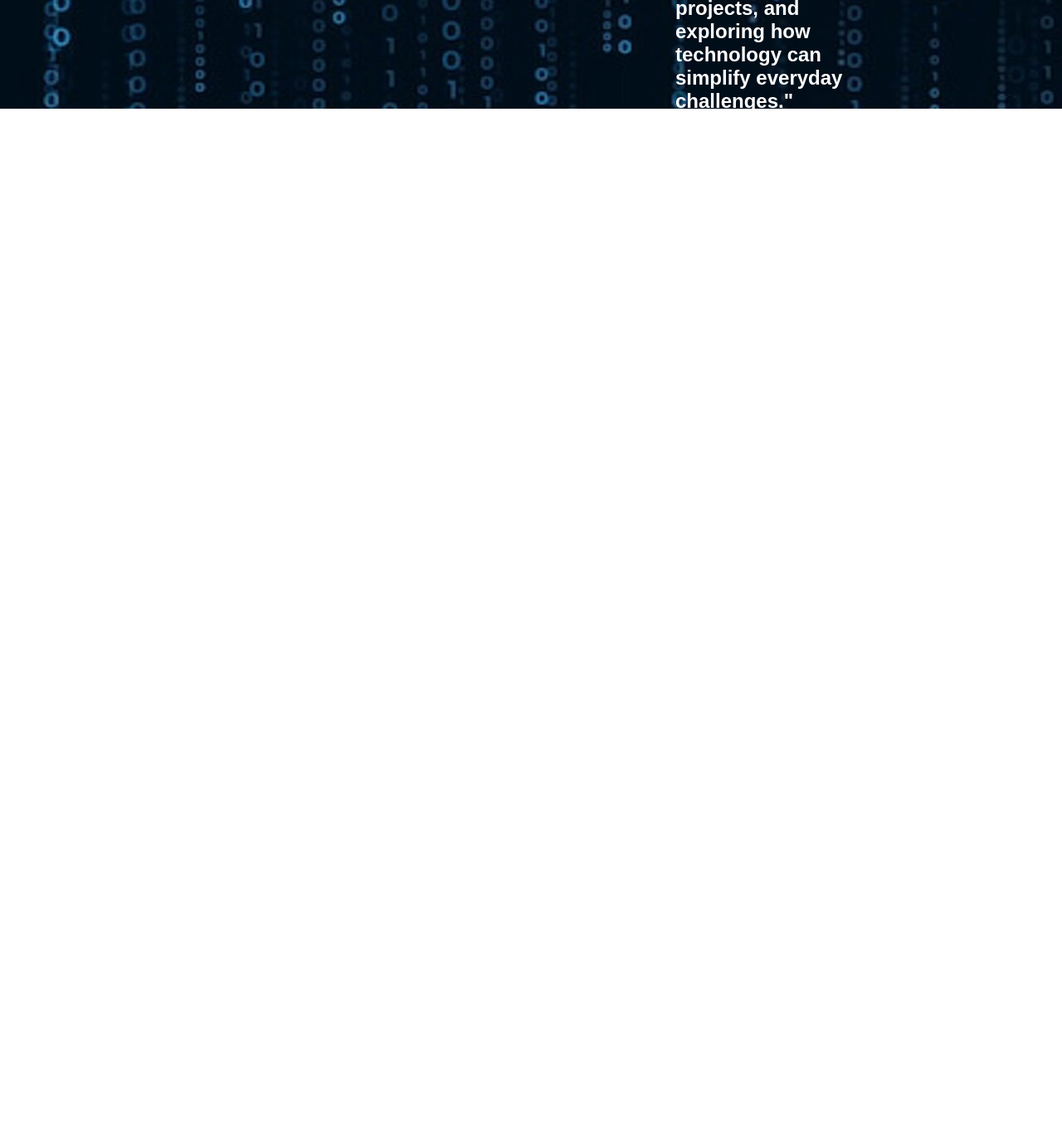
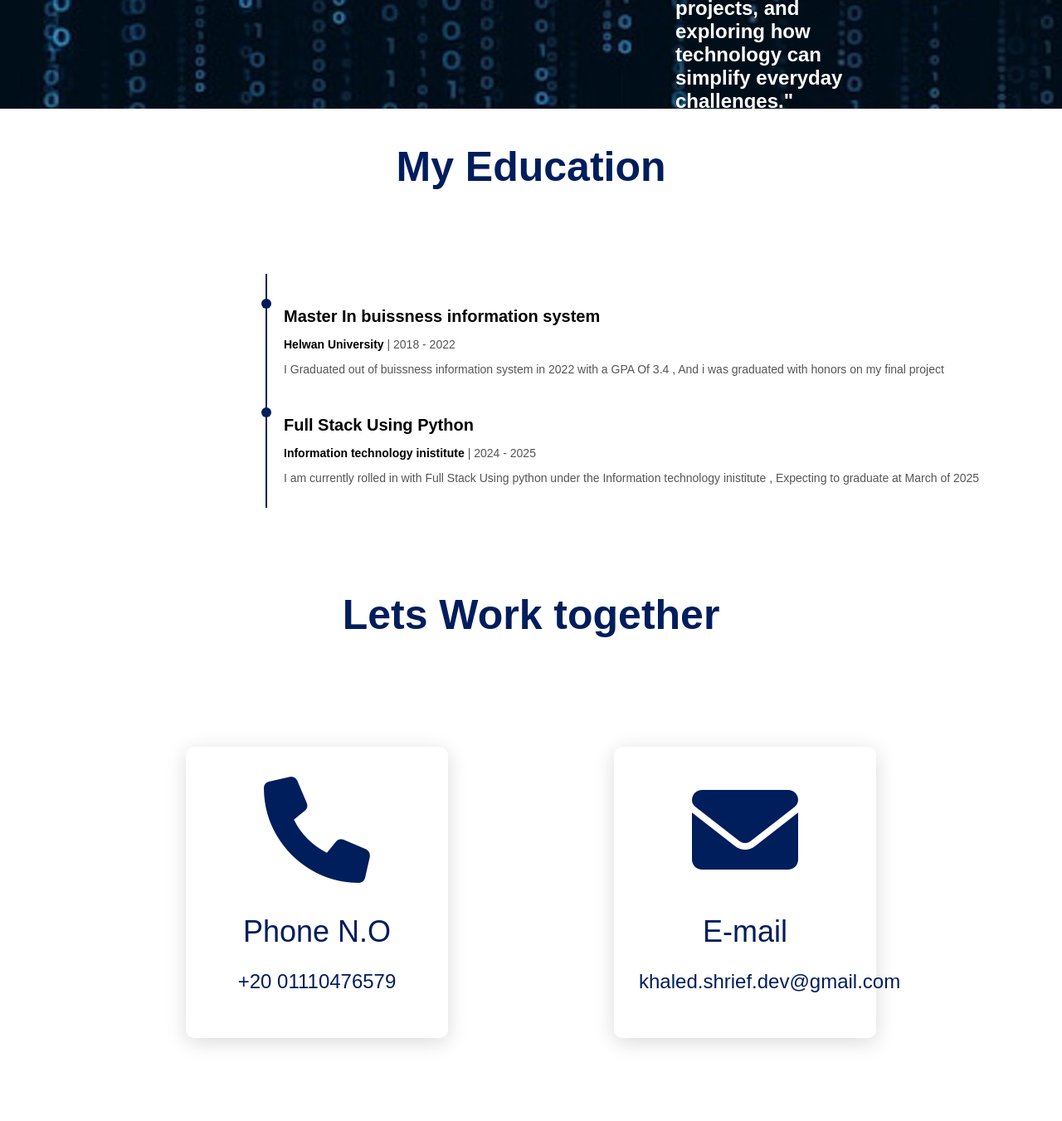
Before and after one commit to khaled-101/vanilaa-porfolio, a plain HTML site: page index.html in a window 1280 px wide. Shown: the part 838-2189 px from the top of the page at 83% size. Before the commit the page ends 998 px from the top, so only its background shows below. Drawn offline with nearby package versions, Linux system fonts and the light colour scheme.

Commit message:
final commit

```diff
--- a/index.html
+++ b/index.html
@@ -3,6 +3,9 @@
 <head>
     <meta charset="UTF-8">
     <meta name="viewport" content="width=device-width, initial-scale=1.0">
+    <link href="https://cdnjs.cloudflare.com/ajax/libs/font-awesome/6.0.0-beta3/css/all.min.css" rel="stylesheet">
+    <link href="lib/owlcarousel/assets/owl.carousel.min.css" rel="stylesheet">
+    <link href="lib/lightbox/css/lightbox.min.css" rel="stylesheet">
     <title>Portfolio</title>
     <link rel="stylesheet" href="style.css">
 </head>
@@ -33,6 +36,51 @@
 </p></div>
 </div>
 
+    <div class="education-title">
+        <h2>My Education</h2>
+    </div>
+    <div class="education-container">
+        <div class="education-item">
+            <div class="circle"></div>
+            <div class="education-content">
+                <h3>Master In buissness information system</h3>
+                <p><strong>Helwan University</strong> | 2018 - 2022</p>
+                <p>I Graduated out of buissness information system in 2022 with a GPA Of 3.4 , And i was graduated with honors on my final project  </p>
+            </div>
+        </div>
+        <div class="education-item">
+            <div class="circle"></div>
+            <div class="education-content">
+                <h3>Full Stack Using Python</h3>
+                <p><strong>Information technology inistitute </strong> | 2024 - 2025</p>
+                <p>I am currently rolled in with Full Stack Using python under the Information technology inistitute , Expecting to graduate at March of 2025  </p>
+            </div>
+        </div>
+
+    </div>
+
+    <h2 class="ctitle">Lets Work together</h2>
+<div class="contact">
+
+    <div class="card">
+    <div class="icon"><i class="fa-solid fa-phone"></i></div>
+    <div class="info">
+        <h2> Phone N.O</h2>
+        <p>+20 01110476579</p>
+
+        </div>
+    </div>
+
+        <div class="card">
+        <div class="icon"><i class="fa-solid fa-envelope"></i></div>
+        <div class="info">
+            <h2> E-mail </h2>
+            <p id="mail">khaled.shrief.dev@gmail.com</p>
+
+        </div>
+    </div>
+</div>
+
 
 
 </body>
--- a/style.css
+++ b/style.css
@@ -7,6 +7,9 @@ body {
     justify-content: space-between;
     align-items: center;
     background-color: #fff;
+    position: sticky;
+    z-index: 1000;
+    top: 0%;
     border-bottom: 1px solid #ccc;
     padding: 0.5em 1em;
     color: #333;
@@ -23,7 +26,7 @@ a{
 .navbar .brand .circle {
     width: 30px;
     height: 30px;
-    background-color: #00bcd4;
+    background-color: #001d5c;
     border-radius: 50%;
     margin-right: 0.5em;
 }
@@ -33,6 +36,10 @@ a{
     font-weight: bold;
     margin-right: 0.5em;
     color: #333;
+    transition: color 0.3s;
+}
+.navbar .brand .name:hover{
+    color: #00bcd4;
 }
 
 .navbar .brand .title {
@@ -66,18 +73,6 @@ a{
     border-right: 1px solid #ccc;
     padding-right: 1em;
 }
-
-/* Responsive navbar */
-@media (max-width: 768px) {
-    .navbar ul {
-        flex-direction: column;
-        align-items: flex-start;
-    }
-
-    .navbar ul li {
-        margin: 0.5em 0;
-    }
-}
 #personal{
         display: flex;
         flex-direction: row;
@@ -105,3 +100,188 @@ a{
     transform: scale(1.05);
     transition: transform 0.3s ease-in-out;
 }
+.ctitle{
+    display: flex;
+    justify-content: center;
+    font-size: 50px;
+    font-weight: bold;
+    color: #001d5c;
+    margin-bottom: 30px;
+}
+.contact{
+    display: flex;
+    justify-content: center;
+    flex-direction: row;
+    flex-wrap: wrap;
+
+}
+.card{
+    background-color: white;
+    width: 20vw;
+    box-shadow: 0 5px 25px rgba(1 1 1 / 15%);
+    border-radius: 10px;
+    padding: 30px;
+    margin: 100px;
+    transition: 0.5s ease-in-out;
+
+}
+.card:hover{
+    transform: scale(1.5);
+}
+.card .icon{
+    color: #001d5c;
+    font-size: 8em;
+    text-align: center;
+}
+.card .info{
+    text-align: center;
+    font-size: 1.5em;
+    color: #001d5c;
+}
+.card .info h2{
+
+
+    font-weight: 400;
+    margin: 25px;
+
+}
+
+
+.education-title {
+    text-align: center;
+    margin-bottom: 20px;
+
+}
+
+.education-title h2 {
+    font-size: 50px;
+    font-weight: bold;
+    color: #001d5c;
+
+}
+
+
+.education-container {
+    display: flex;
+    width: 70%;
+    margin-left: 25%;
+    margin-top: 100px;
+    margin-bottom: 100px;
+    padding: 20px;
+    flex-direction: column;
+    gap: 20px;
+    border-left: 2px solid  #001d5c;
+    padding-left: 20px;
+    justify-content: center;
+}
+
+.education-item {
+    display: flex;
+    align-items: flex-start;
+    position: relative;
+}
+
+.circle {
+    width: 12px;
+    height: 12px;
+    background-color:  #001d5c;
+    border-radius: 50%;
+    position: absolute;
+    left: -27px;
+    top: 10px;
+}
+
+.education-content {
+    flex: 1;
+}
+
+.education-content h3 {
+    font-size: 20px;
+    font-weight: bold;
+    margin-bottom: 5px;
+}
+
+.education-content p {
+    font-size: 14px;
+    color: #555;
+    margin-bottom: 8px;
+}
+
+.education-content p strong {
+    color: #000;
+}
+
+
+@media (max-width: 768px) {
+    .navbar {
+        flex-direction: row;
+        align-items: flex-start;
+        padding: 1em;
+        position: absolute;
+        height: 25%;
+    }
+
+    .navbar ul {
+        flex-direction: column;
+        gap: 0.5em;
+    }
+
+    .navbar ul li {
+        margin: 0.5em 0;
+        padding-right: 0;
+        border-right: none;
+    }
+
+    /* Personal Section */
+    #personal {
+        flex-direction: column;
+        padding: 2em 1em;
+        text-align: center;
+        height: 25%;
+        margin-top: 50%;
+    }
+
+    #personal img {
+        width: 200px;
+        height: 200px;
+    }
+
+    #personal .aboutme {
+        font-size: 1em;
+        margin-left: 0;
+        margin-top: 1em;
+    }
+
+    /* Education Section */
+    .education-container {
+        width: 100%;
+        padding: 10px;
+        margin-left: 0;
+    }
+
+
+
+    .card:hover {
+        transform: scale(1.05);
+    }
+
+    /* Section Titles */
+    .ctitle,
+    .education-title h2 {
+        font-size: 1.8em;
+    }
+    .card {
+        margin: 30px 10px;
+        width: 60%;
+        padding: 20px;
+        box-sizing: border-box;
+        overflow-wrap: break-word;
+        text-align: center;
+    }
+
+    .card .info {
+        /* word-wrap: break-word;  */
+        font-size: 1.2em;
+        max-width: 100%;
+    }
+}
```
